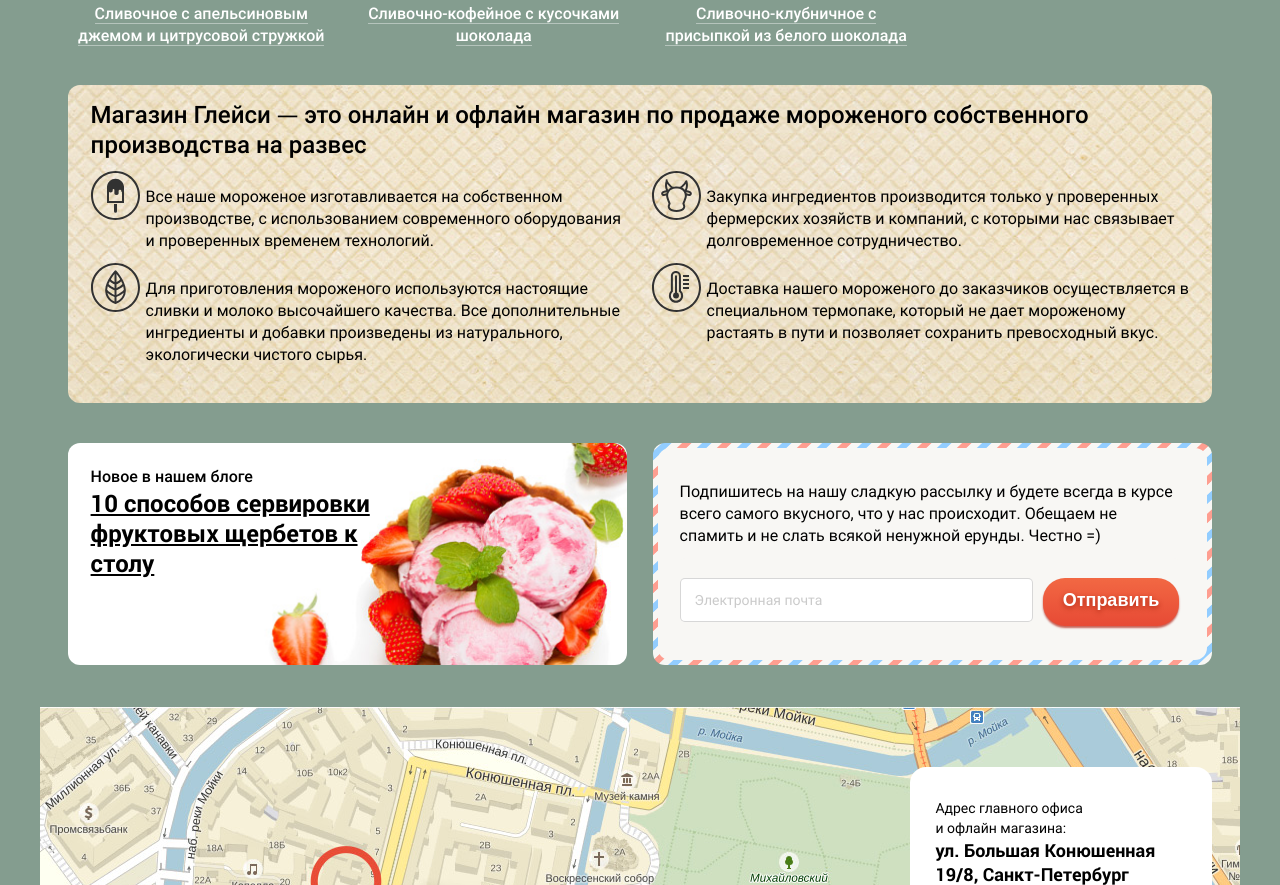
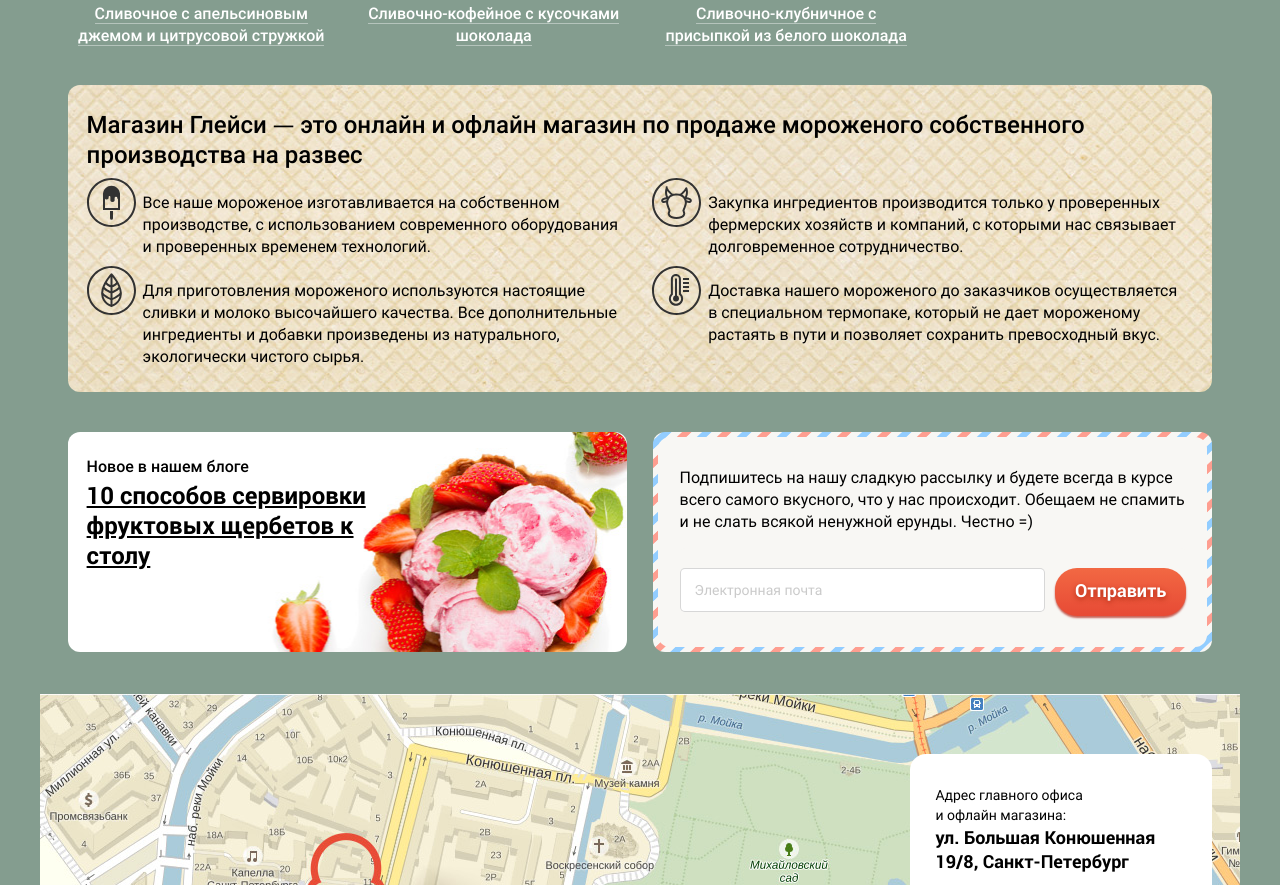
Before and after one commit to fox-tracks/422601-gllacy, a plain HTML site: page index3.html in a window 1280 px wide. Shown: the part 1193-2078 px from the top of the page. Drawn offline with Linux system fonts and the light colour scheme; files whose address does not match are found by name.

Commit message:
отступы

```diff
--- a/css/style.css
+++ b/css/style.css
@@ -79,6 +79,7 @@ a.underline-white-bg:active {
     line-height: 22px;
     font-weight: 500;
     color: rgb(0, 0, 0);
+    padding-bottom: 2px;
 }
 .visually-hidden {
     position: absolute;
@@ -1053,12 +1054,12 @@ a.next:active svg {
     border-radius: 12px;
     background: rgb(238, 225, 198) url("../img/wafer.jpg") repeat;
     color: rgb(0, 0, 0);
-    padding: 15px 23px 26px 23px; /*уточнить */
+    padding: 25px 18px 16px 19px; /*уточнить */
     margin-bottom: 40px;
 }
 .features p {
     width: 100%;
-    margin-bottom: 11px;
+    margin-bottom: 8px;
 }
 .general-info {
     font-size: 24px;
@@ -1072,8 +1073,8 @@ a.next:active svg {
 }
 .features li {
     max-width: 48.95%;
-    padding-left: 55px; /*уточнить */
-    padding-top: 15px; /*уточнить */
+    padding-left: 56px; /*уточнить */
+    padding-top: 14px; /*уточнить */
 }
 .features-list li{
     background-repeat: no-repeat;
@@ -1082,14 +1083,20 @@ a.next:active svg {
 .ice-cream {
     background-image: url("../img/ice-cream.svg");
 }
-.eco-friendly {
+li.eco-friendly {
     background-image: url("../img/eco.svg");
+    background-position: -3px left;
+    padding-top: 14px;
 }
 .good-cow {
     background-image: url("../img/cow.svg");
+    padding-left: 54px;
 }
-.thermopack{
+li.thermopack{
     background-image: url("../img/thermometer.svg");
+    background-position: -3px left;
+    padding-top: 14px;
+    padding-right: 5px;
 }
 /* блок новости и подписка */
 .news-block {
@@ -1099,7 +1106,7 @@ a.next:active svg {
 }
 .news,
 .subscription {
-    min-height: 222px;
+    min-height: 220px;
     color: black;
     width: 48.9%;
     border-radius: 12px;
@@ -1114,7 +1121,7 @@ a.next:active svg {
     background: rgb(255, 255, 255) url("../img/strawberry.jpg") no-repeat center center;
     background-size: cover;
     margin: 0;
-    padding: 23px;/* уточнить */
+    padding: 24px 0 0 19px;
     background-position: top right;
 }
 .news-title a{
@@ -1139,9 +1146,12 @@ a.next:active svg {
     min-height: 100%;
     background-color: rgb(248, 247, 244);
     border-radius: 12px;
-    padding: 33px 28px 34px 22px;
+    padding: 30px 21px 31px 22px;
     display: flex;
     flex-direction: column;
+}
+.subscription .btn {
+    font-family: "Roboto", "Tahoma", sans-serif;
 }
 /* адресный блок */
 .map {
```
Also changed, not shown: index3.html (+1 -1 lines).
